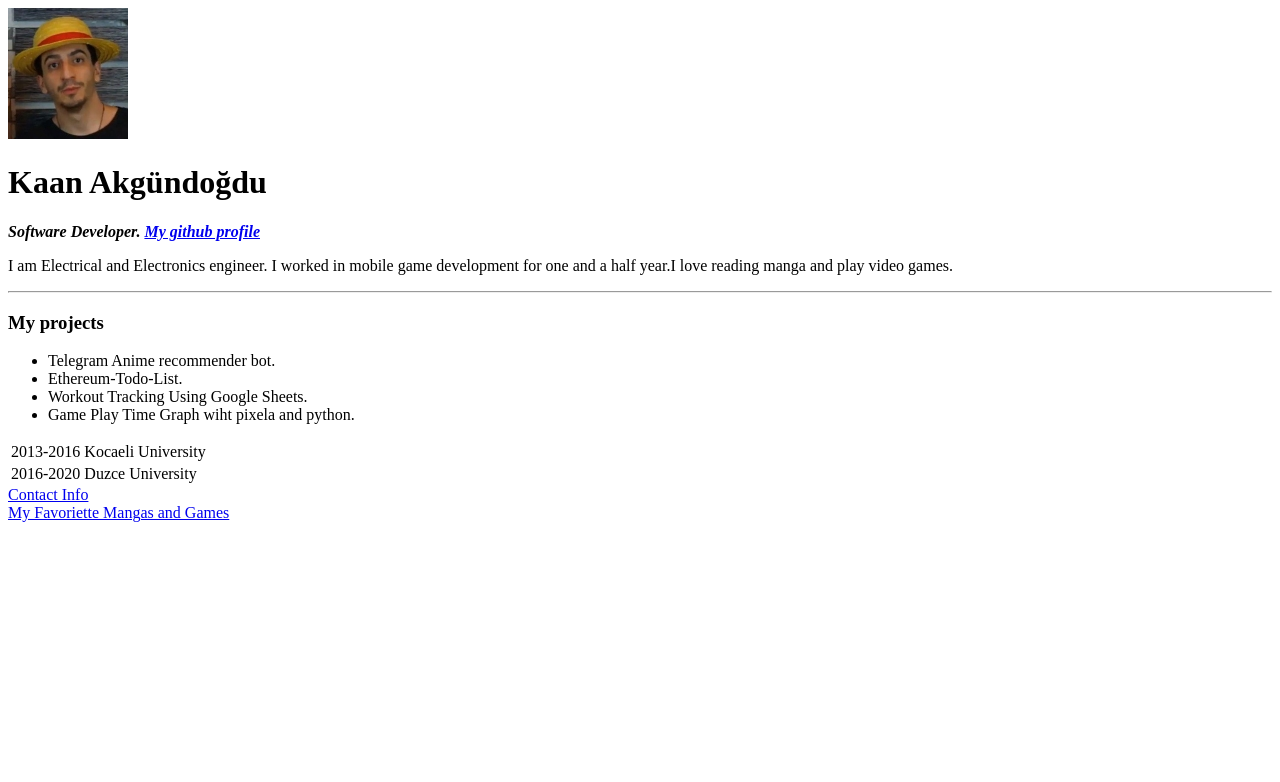
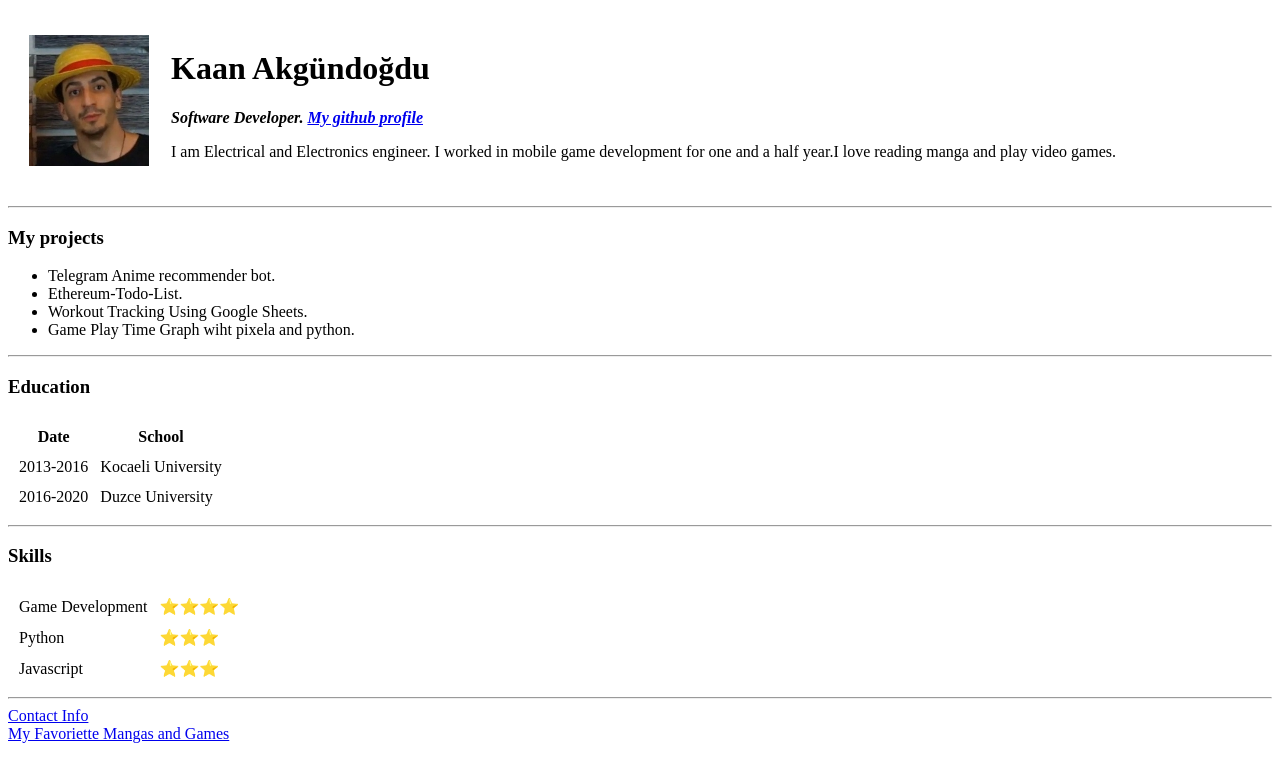
Before and after one commit to kaanakgundogdu/Web-Development-Course-Notes, a plain HTML site: page 1-Html/Basics/2-Personal-Site/index.html in a window 1280 px wide. Drawn offline with Linux system fonts and the light colour scheme.

Commit message:
contact and index html files modified.

```diff
--- a/1-Html/Basics/2-Personal-Site/index.html
+++ b/1-Html/Basics/2-Personal-Site/index.html
@@ -9,11 +9,16 @@
 
 
 <body>
-  <img src="images/hat2.jpg" alt="Kaan Akgündoğdu Profile Picture">
-
+  <table cellspacing="20">
+    <tr>
+      <td><img src="images/hat2.jpg" alt="Kaan Akgündoğdu Profile Picture"></td>
+      <td>
         <h1>Kaan Akgündoğdu</h1>
         <p><strong><em>Software Developer. <a href="https://github.com/kaanakgundogdu">My github profile</a></em></strong></p>
         <p>I am Electrical and Electronics engineer. I worked in mobile game development for one and a half year.I love reading manga and play video games.</p>
+      </td>
+    </tr>
+  </table>
   <hr>
   <h3>My projects</h3>
   <ul>
@@ -22,7 +27,16 @@
     <li>Workout Tracking Using Google Sheets.</li>
     <li>Game Play Time Graph wiht pixela and python.</li>
   </ul>
-  <table>
+  <hr>
+  <h3>Education</h3>
+  <table cellspacing="10">
+    <thead>
+      <tr>
+        <th>Date</th>
+        <th>School</th>
+      </tr>
+    </thead>
+    <tbody>
       <tr>
         <td>2013-2016</td>
         <td>Kocaeli University</td>
@@ -31,7 +45,27 @@
         <td>2016-2020</td>
         <td>Duzce University</td>
       </tr>
+    </tbody>
   </table>
+  <hr>
+
+  <h3>Skills</h3>
+
+  <table cellspacing="10">
+    <tr>
+      <td>Game Development</td>
+      <td>⭐⭐⭐⭐</td>
+    </tr>
+    <tr>
+      <td>Python</td>
+      <td>⭐⭐⭐</td>
+    </tr>
+    <tr>
+      <td>Javascript</td>
+      <td>⭐⭐⭐</td>
+    </tr>
+  </table>
+  <hr>
   <a href="contact.html">Contact Info</a>
   <br>
   <a href="hobbies.html">My Favoriette Mangas and Games</a>
```
Also changed, not shown: 1-Html/Basics/2-Personal-Site/contact.html (+5 -0 lines). Lines whose indentation alone changed are shown as unchanged.
